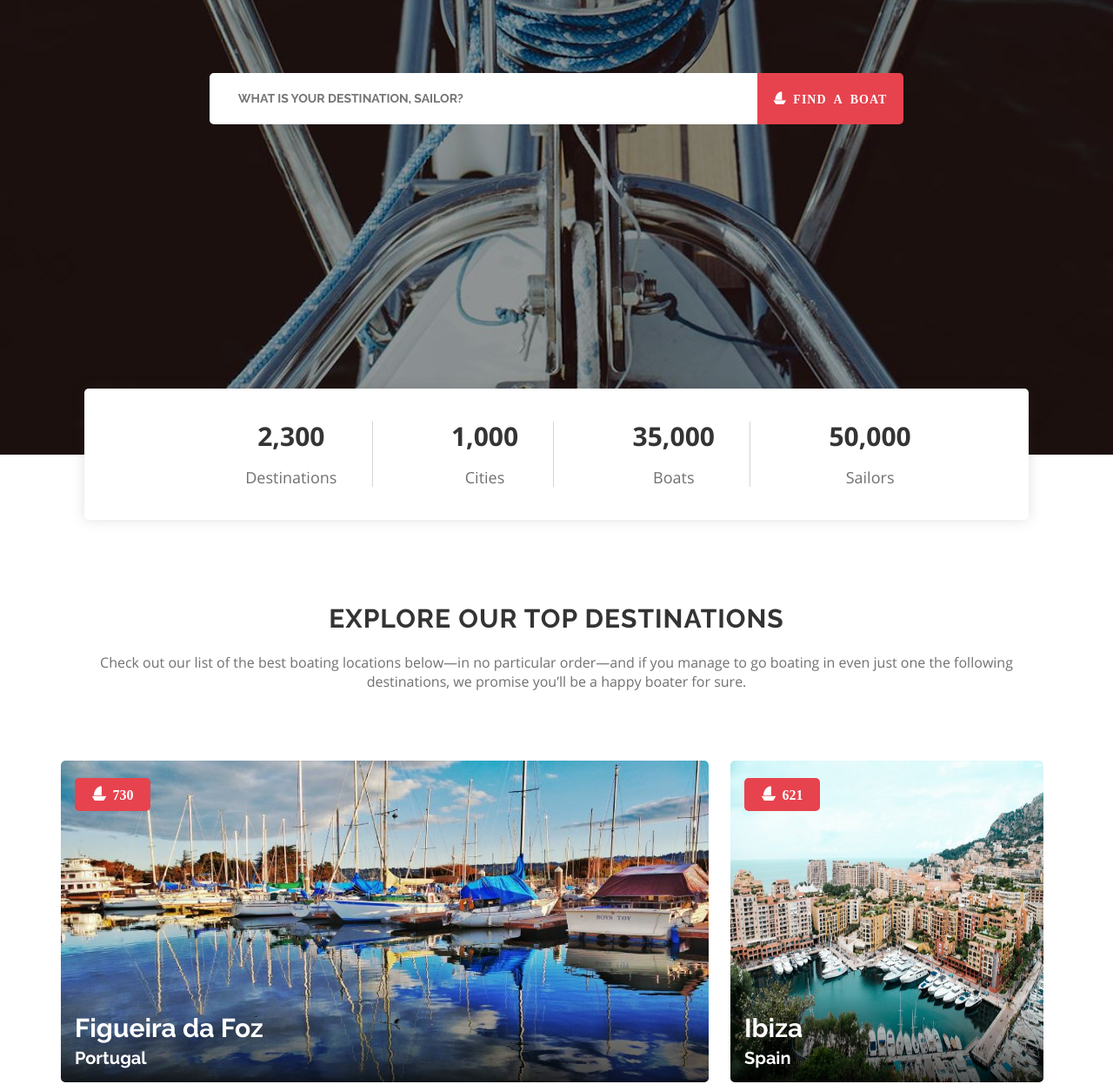
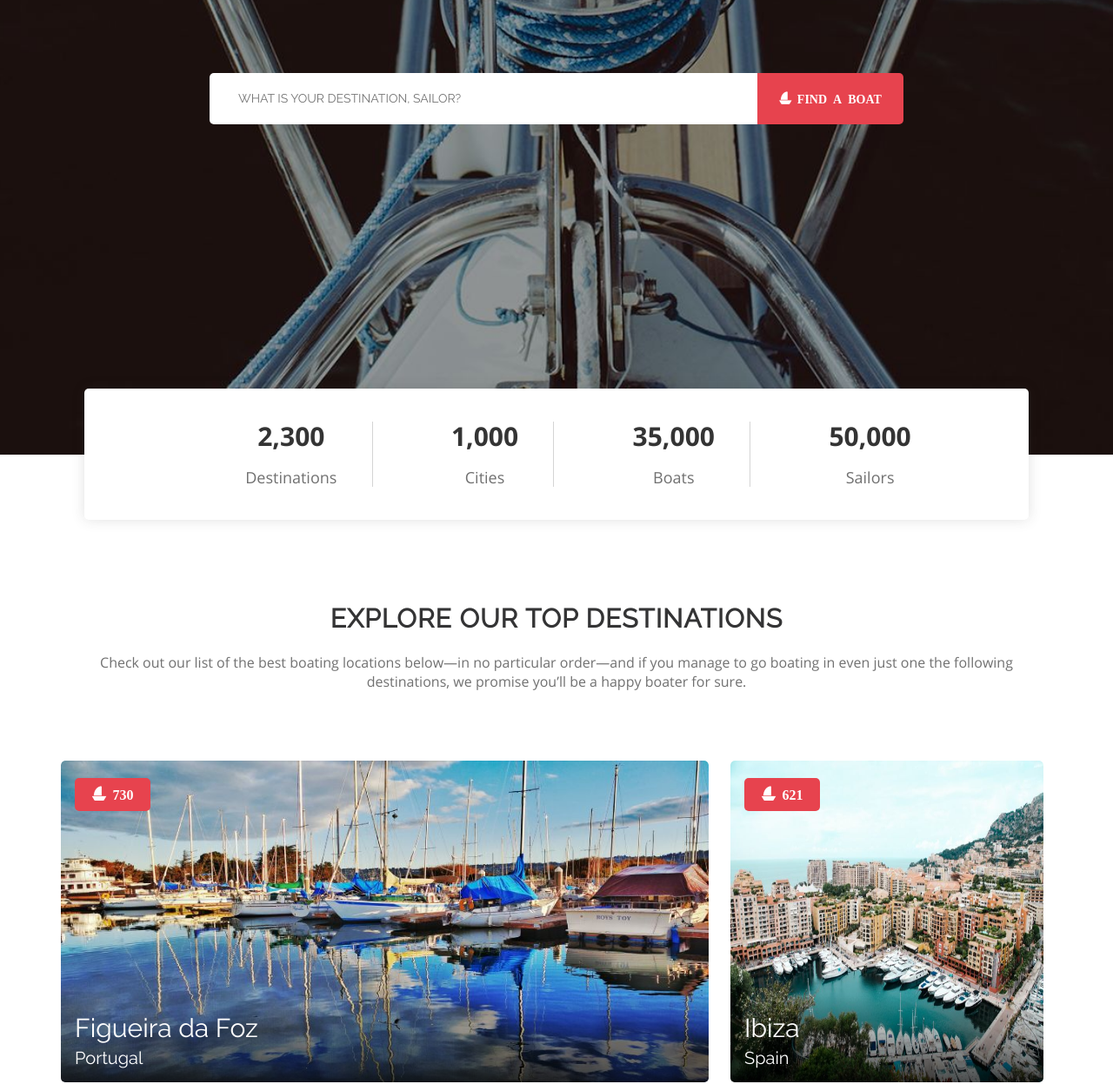
Before and after one commit to phoenix966/EXAM, a website: page index.html in a window 1280 px wide. Shown: the part 455-1702 px from the top of the page at 87% size. Drawn offline with Linux system fonts and the light colour scheme; files whose address does not match are found by name.

Commit message:
small fixes

```diff
--- a/index.html
+++ b/index.html
@@ -127,7 +127,7 @@
                         <span class="content__icon icon-Boat"> 543</span>
                     </div>
                     <div class="content__inform">
-                        <p class="content__pic-title">Palma de Mallorca</p>
+                        <p class="content__pic-title">Palma Mallorca</p>
                         <p class="content__pic-text">Spain</p>
                     </div>
                 </div>
@@ -164,7 +164,7 @@
         <section class="hero">
             <div class="contaner">
                 <h2 class="hero__title header__title">HAVE YOUR OWN BOAT?</h2>
-                <p class="hero__text header__title-sm">navigare necesse est, vivere non est necesse</p>
+                <p class="hero__text header__title-sm">navigation doesn't need to live</p>
                 <a href="#" class="content__btn hero__btn  btn">Make money with your boat</a>
             </div>
         </section>
@@ -217,7 +217,7 @@
                         <div class="content__inform">
                             <p class="content__pic-title">Crusier 51</p>
                             <div class="data__box">
-                                <p class="data__text data--margin icon-Marker"> Palma de Mallorca, Spain</p>
+                                <p class="data__text data--margin icon-Marker"> Palma, Spain</p>
                                 <p class="data__text icon-People"> 10 Berths</p>
                             </div>
                         </div>
@@ -249,7 +249,7 @@
                 <ul class="footer__wrap">
                     <li class="footer__column list--reset footer--flex">
                         <a href="" class="footer__link link--reset footer--style">TOP LOCATIONS</a>
-                        <a href="" class="footer__link link--reset">Palma de Mallorca</a>
+                        <a href="" class="footer__link link--reset">Palma Mallorca</a>
                         <a href="" class="footer__link link--reset">Portofino</a>
                         <a href="" class="footer__link link--reset">Ibiza</a>
                         <a href="" class="footer__link link--reset">Port Hercules</a>
--- a/sass/_vars.sass
+++ b/sass/_vars.sass
@@ -7,3 +7,4 @@
     --font-regular: 'open-sans-regular',sans-serif
     --font-bold: 'open-sans-bold',sans-serif
     --font-bolder: 'raleway-bold',sans-serif
+    --font-text: 'raleway-regular',sans-serif
--- a/sass/parts/_content.sass
+++ b/sass/parts/_content.sass
@@ -2,8 +2,8 @@
     text-align: center
     margin-bottom: 100px
     &__title
-        font-family: var(--font-bolder)
-        font-weight: 500
+        font-family: var(--font-text)
+        font-weight: regular
         color: #343435
         font-size: rem(30px)
         letter-spacing: rem(1px)
@@ -67,15 +67,15 @@
         font-weight: 700
         font-size: rem(16px)
     &__pic-title
-        font-family: var(--font-bolder)
-        font-weight: 500
+        font-family: var(--font-text)
+        font-weight: regular
         color: #ffffff
         font-size: rem(30px)
         margin: 5px 0
         text-align: left
     &__pic-text
-        font-family: var(--font-bolder)
-        font-weight: 500
+        font-family: var(--font-text)
+        font-weight: regular
         color: #ffffff
         font-size: rem(20px)
         text-align: left
--- a/sass/parts/_default.sass
+++ b/sass/parts/_default.sass
@@ -35,11 +35,8 @@ body
     text-align: center
     width: rem(200px)
     height: rem(59px)
-    font-family: var(--font-bolder)
-    font-weight: bold
     font-size: rem(14px)
     background: var(--color-accent)
-    letter-spacing: rem(1px)
     line-height: rem(22px)
     text-transform: uppercase
     color: #fff
--- a/sass/parts/_fonts.sass
+++ b/sass/parts/_fonts.sass
@@ -1,6 +1,13 @@
 @font-face
   font-family: 'open-sans-regular'
   src: url('../fonts/open_sans/OpenSans-Regular.woff2') format("woff2"), url('../fonts/open_sans/OpenSans-Regular.woff') format("woff")
+  font-weight: normal
+  font-style: normal
+  font-display: swap
+
+@font-face
+  font-family: 'raleway-regular'
+  src: url('../fonts/raleway/Raleway-Regular.woff2') format("woff2"), url('../fonts/raleway/Raleway-Regular.woff') format("woff")
   font-weight: normal
   font-style: normal
   font-display: swap
--- a/sass/parts/_footer.sass
+++ b/sass/parts/_footer.sass
@@ -1,4 +1,5 @@
 .footer
+    padding-bottom: rem(10px)
     &__border
         width: 100%
         height: 6px
--- a/sass/parts/_header.sass
+++ b/sass/parts/_header.sass
@@ -97,7 +97,8 @@
 
 .search
     &__btn
-        font-size: rem(14px)
+        font-family: var(--font-bold)
+        font-weight: bold
         width: rem(70px)
         box-sizing: border-box
         +media(780px)
@@ -122,9 +123,9 @@
         height: rem(57px)
         border-top-left-radius: 5px
         border-bottom-left-radius: 5px
-        font-family: var(--font-bolder)
+        font-family: var(--font-text)
         color: #717171
-        font-weight: 400
+        font-weight: regular
         font-size: rem(14px)
         text-transform: uppercase
         padding-left: 30px
```
Also changed, not shown: css/style.css, fonts/raleway/Raleway-Regular.woff (added), fonts/raleway/Raleway-Regular.woff2 (added), 1 other file.
